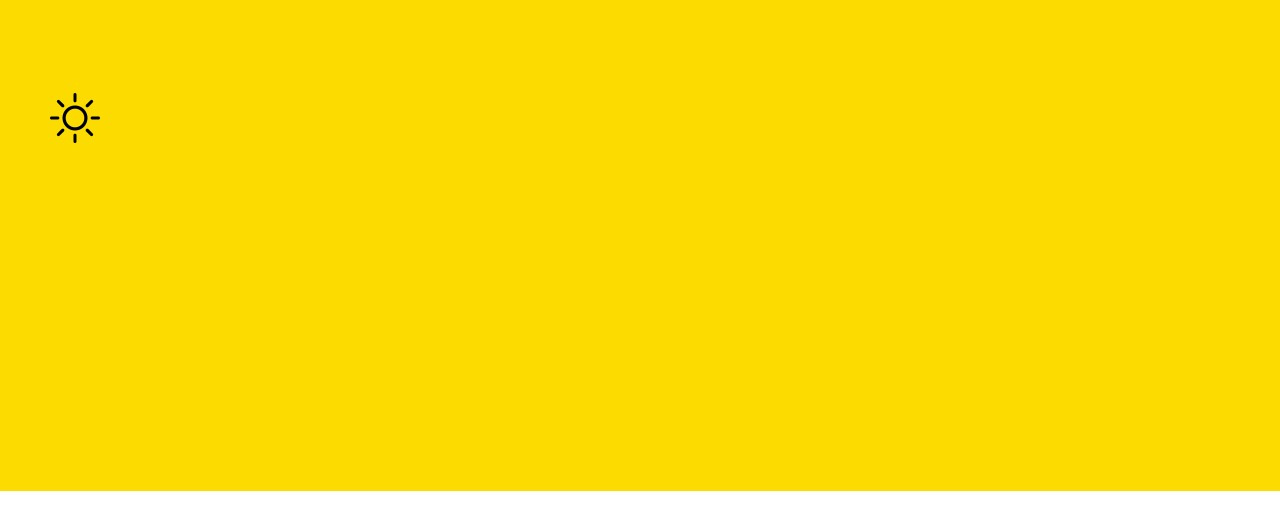
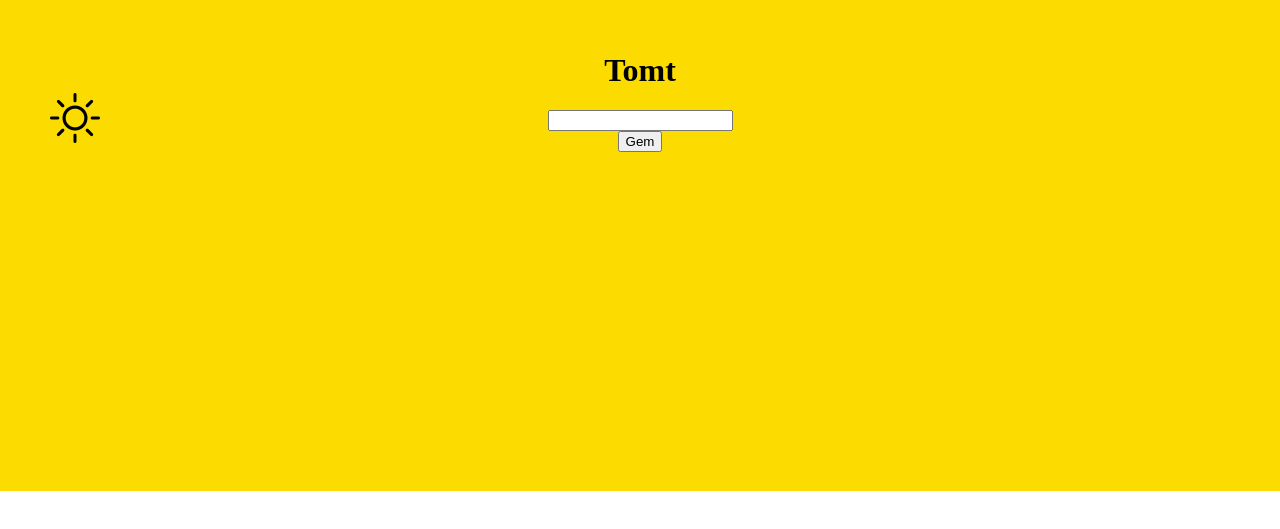
Before and after one commit to Mul-2nd-Sem/undervisnings-eksempler, a plain HTML site: page hold-c/index.html in a window 1280 px wide. Shown: the part 309-838 px from the top of the page. Drawn offline with nearby package versions, Linux system fonts and the light colour scheme.

Commit message:
code from teaching

```diff
--- a/hold-c/index.html
+++ b/hold-c/index.html
@@ -15,7 +15,11 @@
   </head>
   <body id="root">
     <i id="sun" class="bi bi-sun sun"></i>
-    <div class="container yellow"></div>
+    <div class="container yellow">
+      <h1 id="h1">Tomt</h1>
+      <input id="input" type="text" />
+      <button onclick="save()">Gem</button>
+    </div>
     <div class="container"></div>
     <div class="container yellow"></div>
     <div class="container"></div>
@@ -23,6 +27,15 @@
     <script src="script.js"></script>
     <script>
       console.log("Hejsa :)");
+      let school_fromDenmark = "Cph business acadamy in Lyngby";
+      console.log(school_fromDenmark);
+
+      function save() {
+        console.log("Hej fra knap");
+        let inputValue = document.getElementById("input").value;
+        console.log(inputValue);
+        document.getElementById("h1").innerText = inputValue;
+      }
     </script>
   </body>
 </html>
```
Also changed, not shown: hold-b/index.html (+14 -1 lines).
